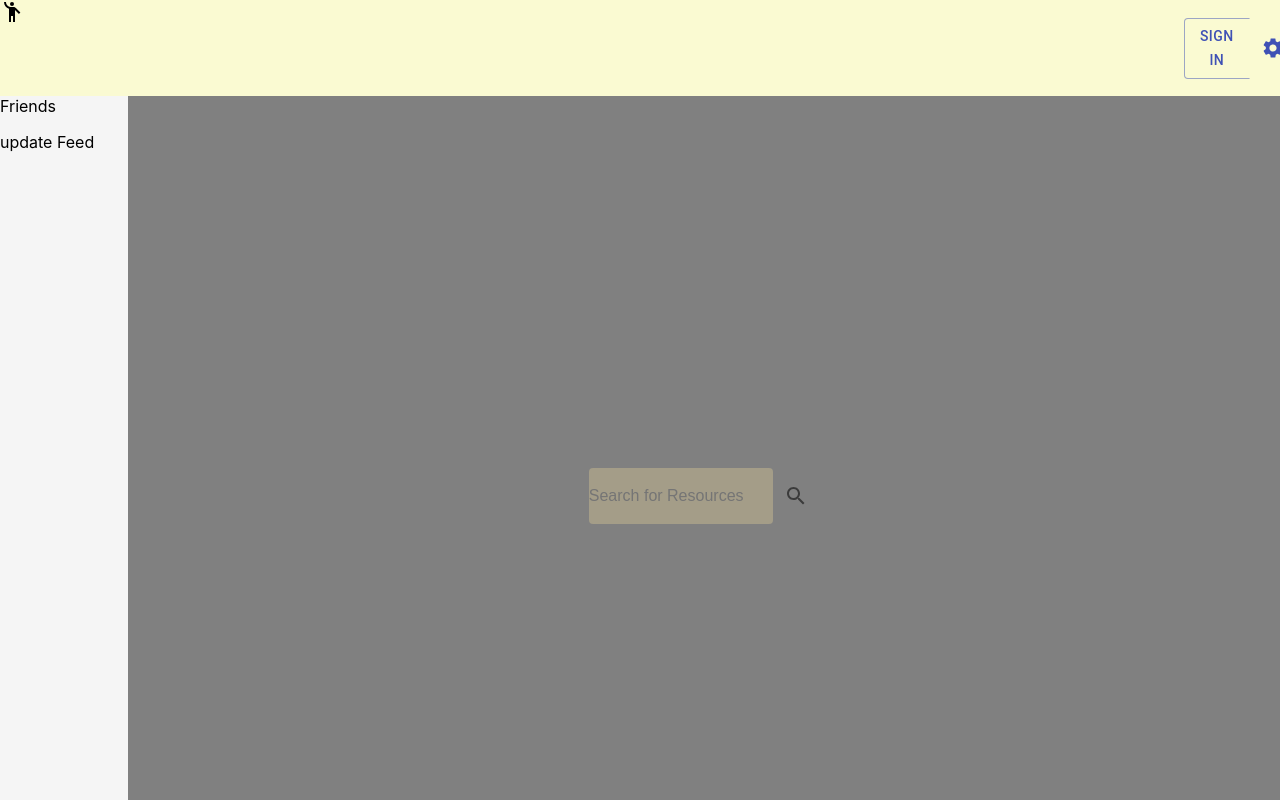
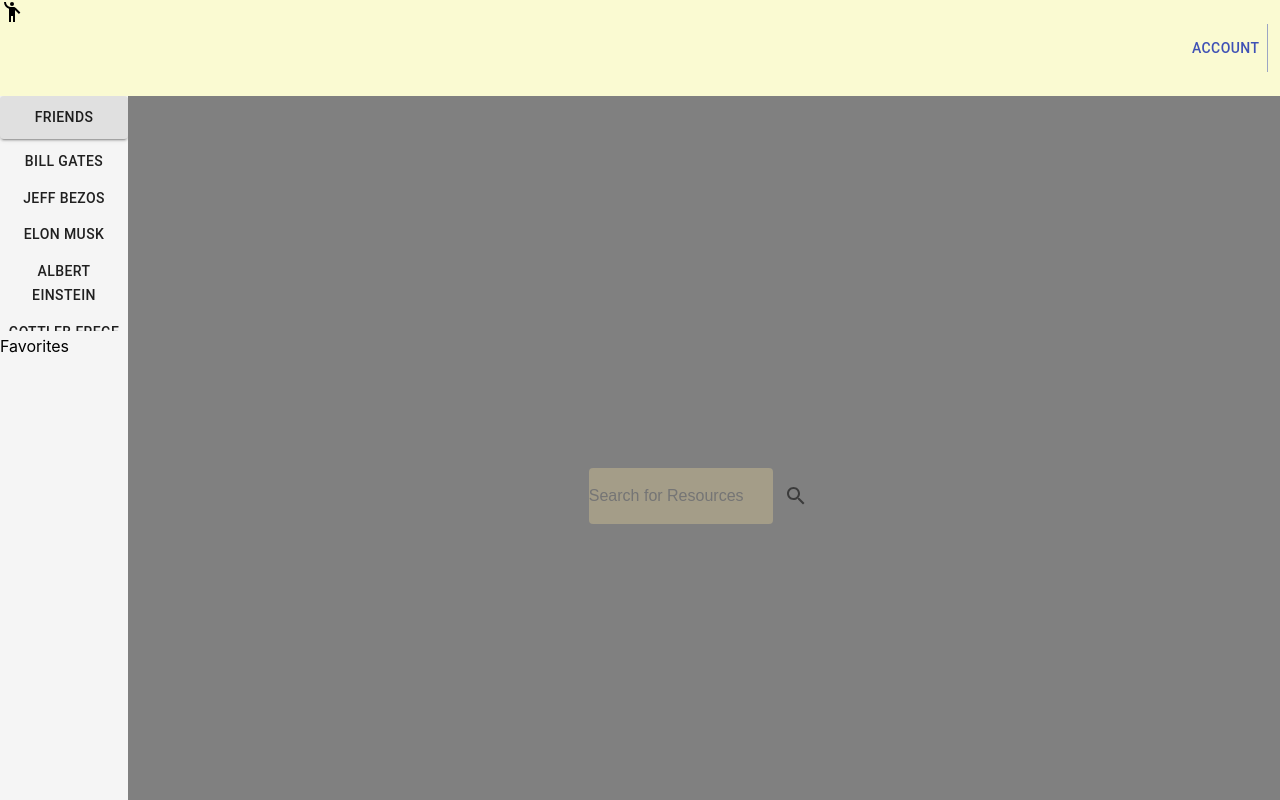
Before and after one commit to hafey1/studybuddy, a React (Create React App) app: page / in a window 1280 px wide. Shown: the top 800 px of the page. Built offline with nearby package versions, Linux system fonts and the light colour scheme.

Commit message:
added friend to sidetab

```diff
--- a/src/App.js
+++ b/src/App.js
@@ -76,10 +76,11 @@ class App extends Component {
             <ButtonGroup className="signInSettings"
               orientation="horizontal"
               color="primary"
-              aria-label="horizontal outlined primary button group"
+              aria-label="horizontal primary button group"
+              variant="text"
               >
 
-              <Button>Sign In</Button>
+              <Button>Account</Button>
               <IconButton>
                 <SettingsIcon/>
               </IconButton>
@@ -89,7 +90,22 @@ class App extends Component {
         </nav>
         <div className="container">
 
-          <aside style={{backgroundColor: "whitesmoke"}}>Friends<p>update Feed</p><br></br></aside>
+          <aside style={{backgroundColor: "whitesmoke"}}>
+              <div className="friendTab">
+                <Button variant="contained" style={{width : "100%"}}>friends</Button>
+                <div className="friends">
+                  <Button>Bill Gates</Button>
+                  <Button>Jeff Bezos</Button>
+                  <Button>Elon Musk</Button>
+                  <Button>Albert Einstein</Button>
+                  <Button>Gottleb Frege</Button>
+                  <Button>Baruch Spinoza</Button>
+              </div>
+            </div>
+            <div className="favorites">
+              Favorites
+            </div>
+            </aside>
           <div className="searchbar">
             <input
               type="text"
--- a/src/App.scss
+++ b/src/App.scss
@@ -12,10 +12,42 @@ body {
   grid-row: 1;
 }
 
+
+
 .emoji {
 grid-column: 1;
 grid-row: 1;
 }
+
+aside {
+  display: grid;
+  grid-template-columns: 100%;
+  grid-template-rows: 30% 80%;
+
+}
+
+.friendTab {
+  display: grid;
+  grid-template-columns: 100%;
+  grid-template-rows: 18% 80%;
+  overflow-y: hidden;
+  overflow-x: hidden;
+}
+
+.friends {
+  display: grid;
+  margin-top: 4px;
+  grid-template-columns: 100%;
+  grid-template-rows: auto;
+  overflow-y: scroll;
+}
+
+.favorites {
+  display: grid;
+  grid-template-columns: 100%;
+
+}
+
 
 nav {
   display: grid;
```
Also changed, not shown: 1 other file (tests, documents, lock files or other folders).
